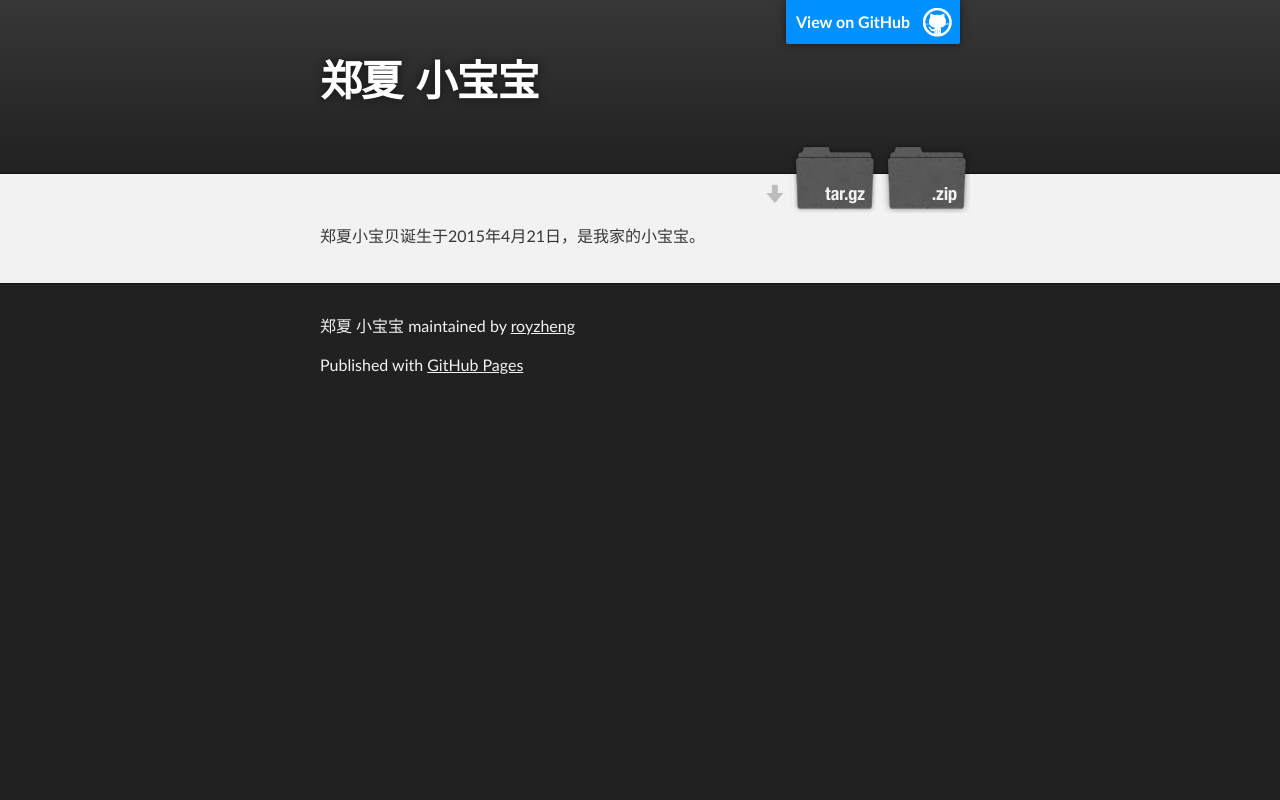
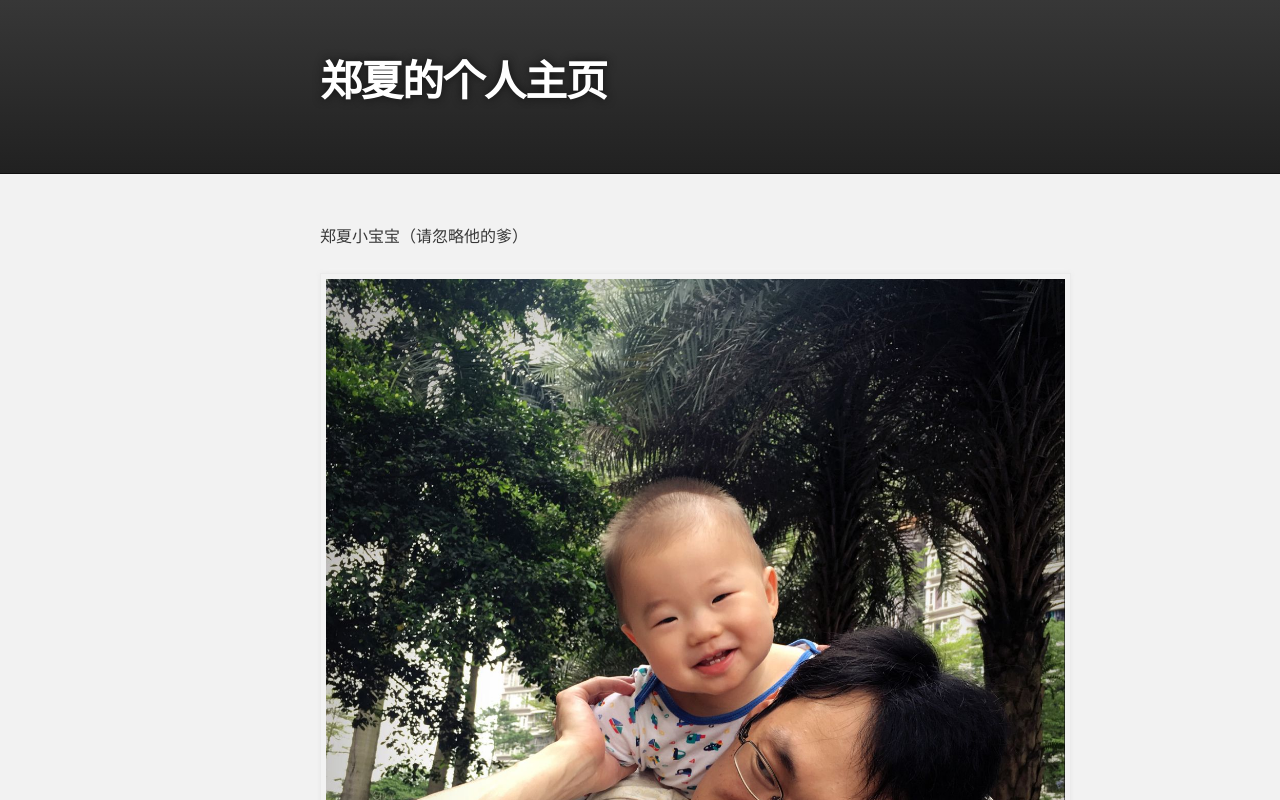
Before and after one commit to royzheng/zhengxia_cn, a plain HTML site: page index.html in a window 1280 px wide. Shown: the top 800 px of the page. Drawn offline with Linux system fonts and the light colour scheme.

Commit message:
create zhengxia homepage

```diff
--- a/index.html
+++ b/index.html
@@ -8,7 +8,7 @@
 
     <link rel="stylesheet" type="text/css" media="screen" href="stylesheets/stylesheet.css">
 
-    <title>郑夏 小宝宝</title>
+    <title>郑夏的个人主页</title>
   </head>
 
   <body>
@@ -16,30 +16,24 @@
     <!-- HEADER -->
     <div id="header_wrap" class="outer">
         <header class="inner">
-          <a id="forkme_banner" href="https://github.com/royzheng/zhengxia_cn">View on GitHub</a>
 
-          <h1 id="project_title">郑夏 小宝宝</h1>
+          <h1 id="project_title">郑夏的个人主页</h1>
           <h2 id="project_tagline"></h2>
-
-            <section id="downloads">
-              <a class="zip_download_link" href="https://github.com/royzheng/zhengxia_cn/zipball/master">Download this project as a .zip file</a>
-              <a class="tar_download_link" href="https://github.com/royzheng/zhengxia_cn/tarball/master">Download this project as a tar.gz file</a>
-            </section>
         </header>
     </div>
 
     <!-- MAIN CONTENT -->
     <div id="main_content_wrap" class="outer">
       <section id="main_content" class="inner">
-        <p>郑夏小宝贝诞生于2015年4月21日，是我家的小宝宝。</p>
+        <p>郑夏小宝宝（请忽略他的爹）</p>
+        <img src="images/xia.jpg" />
       </section>
     </div>
 
     <!-- FOOTER  -->
     <div id="footer_wrap" class="outer">
       <footer class="inner">
-        <p class="copyright">郑夏 小宝宝 maintained by <a href="https://github.com/royzheng">royzheng</a></p>
-        <p>Published with <a href="https://pages.github.com">GitHub Pages</a></p>
+        <p class="copyright">郑夏的个人主页 maintained by royzheng</p>
       </footer>
     </div>
 
```
Also changed, not shown: images/xia.jpg (added), 2 other files.
